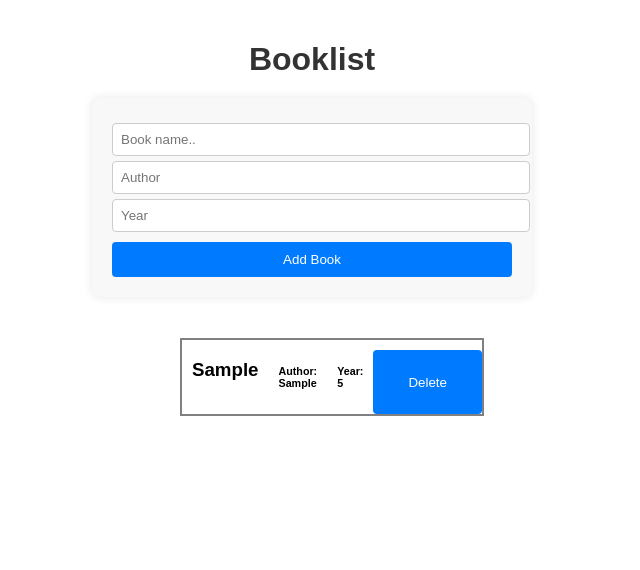
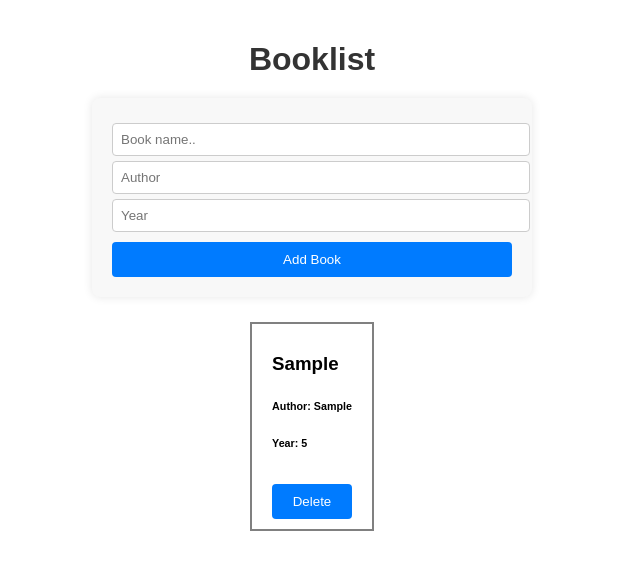
Before and after one commit to pesto-students/p13-prateek-lalwani-navina1, a React (Create React App) app in the folder React/reactpesto/: page / in a window 1280 px wide. Both pictures are taken after typing "Sample", "Sample", "5" into the empty fields and a click on the button "Add Book". Shown: the top 570 px of the page, without its empty margins (328-968 px from the left). Built offline with nearby package versions, Linux system fonts and the light colour scheme.

Commit message:
delete functionality added

```diff
--- a/React/reactpesto/src/Components/Book.jsx
+++ b/React/reactpesto/src/Components/Book.jsx
@@ -2,16 +2,28 @@ import React, { memo } from 'react';
 import "./Bookform.css"
 //pure component
 function Book({title,author,year,deleteBook}) {
-    const style={"border":"2px solid gray","margin":"5px","display":"flex"}
-    const style2={"padding":"0px 10px"};
+  const containerStyle = {
+    border: "2px solid gray",
+    margin: "5px",
+    display: "flex",
+    alignItems: "center",
+    justifyContent: "space-between", // Align items horizontally with space between them
+    padding: "10px",
+  };
+
+  const contentStyle = {
+    padding: "0px 10px",
+  };
   return (
-    <div style={style}>
-        <h3 style={style2}>{title}</h3>
-        <h6 style={style2}>Author: {author}</h6>
-        <h6 style={style2}>Year: {year}</h6>
-        <button  onClick={deleteBook}>Delete</button>
+    <div style={containerStyle}>
+      <div style={contentStyle}>
+        <h3>{title}</h3>
+        <h6>Author: {author}</h6>
+        <h6>Year: {year}</h6>
+        <button onClick={deleteBook}>Delete</button>
+      </div>
+
     </div>
-
   )
 }
 
--- a/React/reactpesto/src/Components/Bookform.css
+++ b/React/reactpesto/src/Components/Bookform.css
@@ -8,7 +8,12 @@
   padding: 20px;
   font-family: 'Arial', sans-serif;
 }
-
+.book-list{
+    display: flex;
+    list-style-type: none;
+    padding: 0;
+    margin: 0;
+}
 h1 {
   color: #333;
   text-align: center;
```
